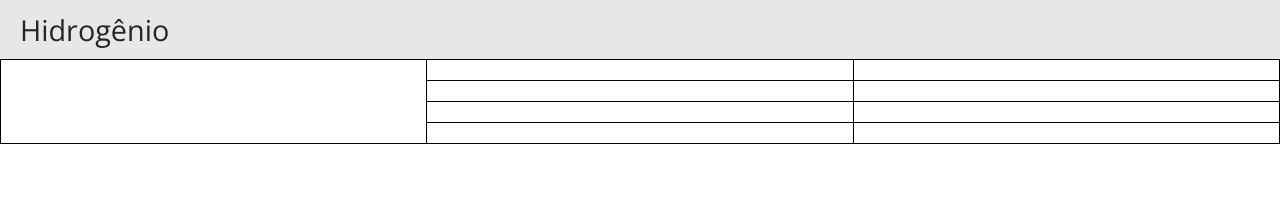
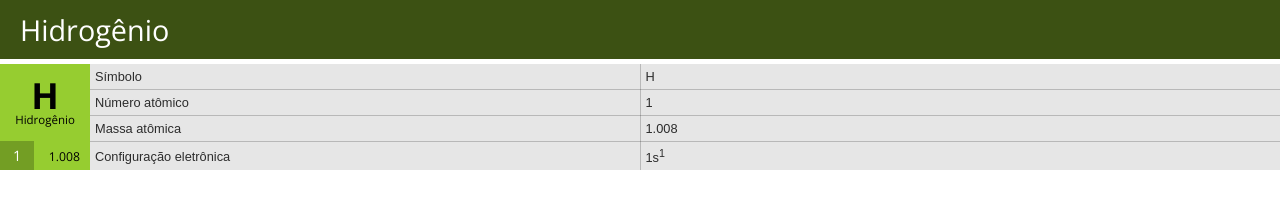
Before and after one commit to guilhermehenriquemartins/Projeto-Tabela-Periodica, a plain HTML site: page paginas-extras/hidrogenio.html in a window 1280 px wide. Drawn offline with nearby package versions, Linux system fonts and the light colour scheme.

Commit message:
Tabela Periodica atualizada

```diff
--- a/estilos/periodica.css
+++ b/estilos/periodica.css
@@ -29,6 +29,10 @@ h1 {
   padding: 2px;
 }
 
+table {
+  border-collapse: separate;
+}
+
 td {
   position: relative;
   /*border: 1px solid rgba(0, 0, 0, 0.20);*/
@@ -37,6 +41,21 @@ td {
   padding: 15px;
   text-align: center;
   cursor: pointer;
+}
+
+td > a {
+  position: absolute;
+  color: black;
+  text-decoration: none;
+  top: 0;
+  left: 0;
+  height: 100%;
+  width: 100%;
+}
+
+.letra {
+  display: block;
+  line-height: 50px;
 }
 
 .nao-metais {
@@ -132,8 +151,13 @@ div#container {
   overflow-x: auto;
 }
 
+.espaco {
+  height: 1px;
+}
+
 iframe {
   /*box-shadow: 0px 0px 1px rgba(0, 0, 0, 0.80);*/
-  width: 600px;
-  height: 155px;
+  width: 700px;
+  height: 170px;
+  margin-bottom: -7px;
 }
--- a/paginas-extras/estilos/frame.css
+++ b/paginas-extras/estilos/frame.css
@@ -19,7 +19,7 @@ h1 {
 }
 
 p {
-  padding: 5px 5px 15px 10px;
+  padding: 5px 5px 27px 10px;
   margin: 5px 0px;
   border: 1px solid rgba(128, 128, 128, 0.40);
   line-height: 23px;
--- /dev/null
+++ b/paginas-extras/estilos/hidrogenio.css
@@ -0,0 +1,79 @@
+@charset "UTF-8";
+
+@import url('https://fonts.googleapis.com/css2?family=Open+Sans:ital,wght@0,300..800;1,300..800&family=Roboto:ital,wght@0,100;0,300;0,400;0,500;0,700;0,900;1,100;1,300;1,400;1,500;1,700;1,900&display=swap');
+
+* {
+  margin: 0px;
+  padding: 0px;
+}
+
+body {
+  font-family: Arial, Helvetica, sans-serif;
+}
+
+h1 {
+  background-color: #3C5113;
+  padding: 10px 5px 10px 20px;
+  font: normal normal 1.8em "Open Sans", sans-serif;
+  color: white;
+  margin-bottom: 5px;
+}
+
+table {
+  width: 100vw;
+  border-collapse: collapse;
+}
+
+th {
+  position: relative;
+  background-color: #96CD30;
+  font: normal lighter .9em "Open Sans", sans-serif;
+  padding: 10px;
+  width: 70px;
+  height: 70px;
+}
+
+.icone {
+  margin-top: -35px;
+  margin-bottom: -30px;
+  display: block;
+  font-weight: bold;
+  font-size: 2.5em;
+}
+
+.significado {
+  font-weight: normal;
+  font-size: .8em;
+}
+
+.number {
+  background-color: #739e24;
+  color: white;
+  font-size: 1em;
+  font-weight: normal;
+  position: absolute;
+  padding: 5px 13px;
+  bottom: 0px;
+  left: 0px;
+}
+
+.number-right {
+  position: absolute;
+  font-size: .85em;
+  font-weight: normal;
+  right: 0;
+  bottom: 0;
+  padding: 5px 10px;
+}
+
+.col3 {
+  width: 50%;
+}
+
+td {
+  border-bottom: 1px solid rgba(0, 0, 0, 0.20);
+  background-color: #E6E6E6;
+  color: rgb(44, 44, 44);
+  padding: 5px;
+  font-size: .8em;
+}
--- a/paginas-extras/hidrogenio.html
+++ b/paginas-extras/hidrogenio.html
@@ -3,28 +3,33 @@
 <head>
   <meta charset="UTF-8">
   <meta name="viewport" content="width=device-width, initial-scale=1.0">
-  <link rel="stylesheet" href="estilos/frame.css">
+  <link rel="stylesheet" href="estilos/hidrogenio.css">
   <title>Hidrogênio</title>
 </head>
 <body>
   <h1>Hidrogênio</h1>
   <table>
+    <colgroup>
+      <col class="col1">
+      <col class="col2">
+      <col class="col3">
+    </colgroup>
     <tr>
-      <th rowspan="4"></th>
-      <td></td>
-      <td></td>
+      <th rowspan="4"><span class="icone">H</span><br><span class="significado">Hidrogênio</span><br><span class="number">1</span><span class="number-right">1.008</span></th>
+      <td style="border-right: 1px solid rgba(0, 0, 0, 0.20);">Símbolo</td>
+      <td>H</td>
     </tr>
     <tr>
-      <td></td>
-      <td></td>
+      <td style="border-right: 1px solid rgba(0, 0, 0, 0.20);">Número atômico</td>
+      <td>1</td>
     </tr>
     <tr>
-      <td></td>
-      <td></td>
+      <td style="border-right: 1px solid rgba(0, 0, 0, 0.20);">Massa atômica</td>
+      <td>1.008</td>
     </tr>
     <tr>
-      <td></td>
-      <td></td>
+      <td style="border: none; border-right: 1px solid rgba(0, 0, 0, 0.20);">Configuração eletrônica</td>
+      <td style="border: none;">1s<sup>1</sup></td>
     </tr>
   </table>
 </body>
```
Also changed, not shown: index.html (+1 -1 lines).
